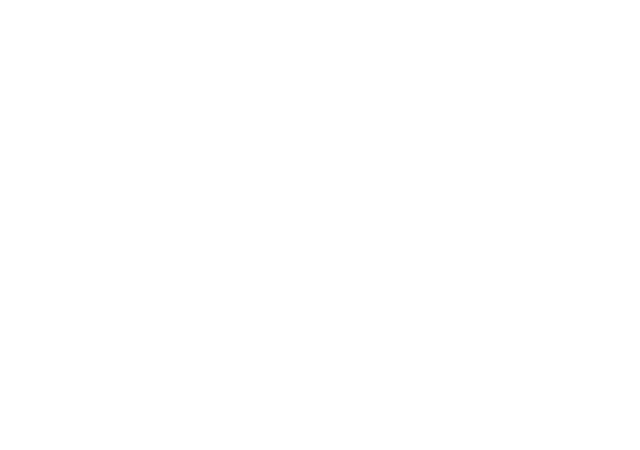
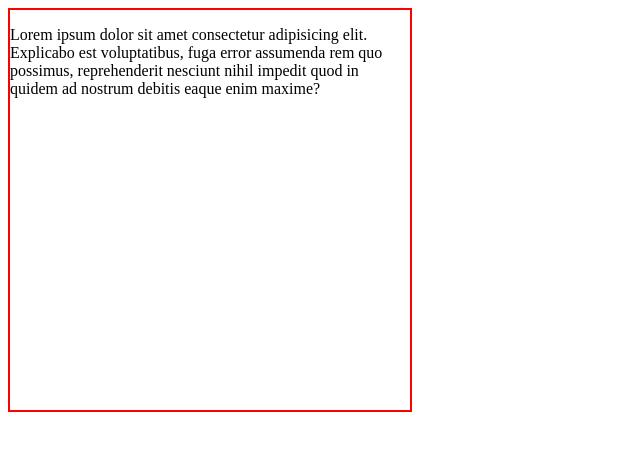
Before and after one commit to Deepaksengar001/jsproject, a plain HTML site: page index.html in a window 1280 px wide. Shown: the whole page, without its empty margins (0-640 px from the left). Drawn offline with Linux system fonts and the light colour scheme.

Commit message:
adding content

```diff
--- a/index.html
+++ b/index.html
@@ -7,6 +7,9 @@
     <link rel="stylesheet" href="style.css">
 </head>
 <body>
+    <div class="container">
+        <p>Lorem ipsum dolor sit amet consectetur adipisicing elit. Explicabo est voluptatibus, fuga error assumenda rem quo possimus, reprehenderit nesciunt nihil impedit quod in quidem ad nostrum debitis eaque enim maxime?</p>
+    </div>
     <script src="index.js"></script>
 </body>
 </html>
--- a/index.js
+++ b/index.js
@@ -0,0 +1,2 @@
+let container=document.querySelector(".container");
+console.log(container)
--- a/style.css
+++ b/style.css
@@ -0,0 +1,5 @@
+.container{
+    height: 400px;
+    width: 400px;
+    border: 2px solid red;
+}
```
